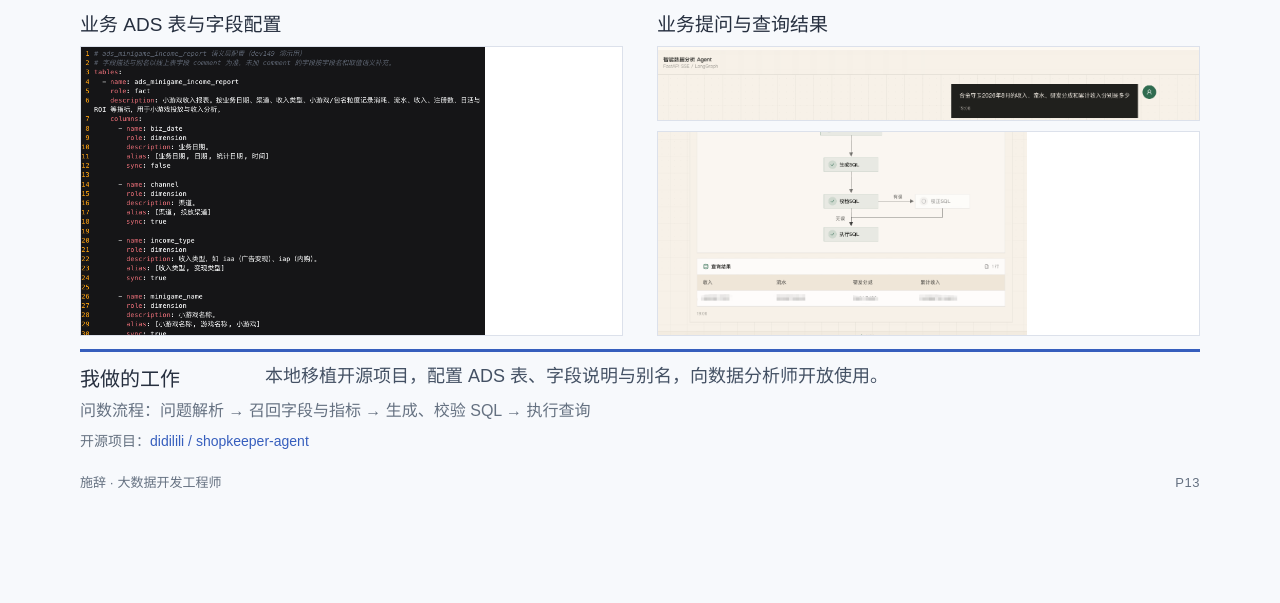
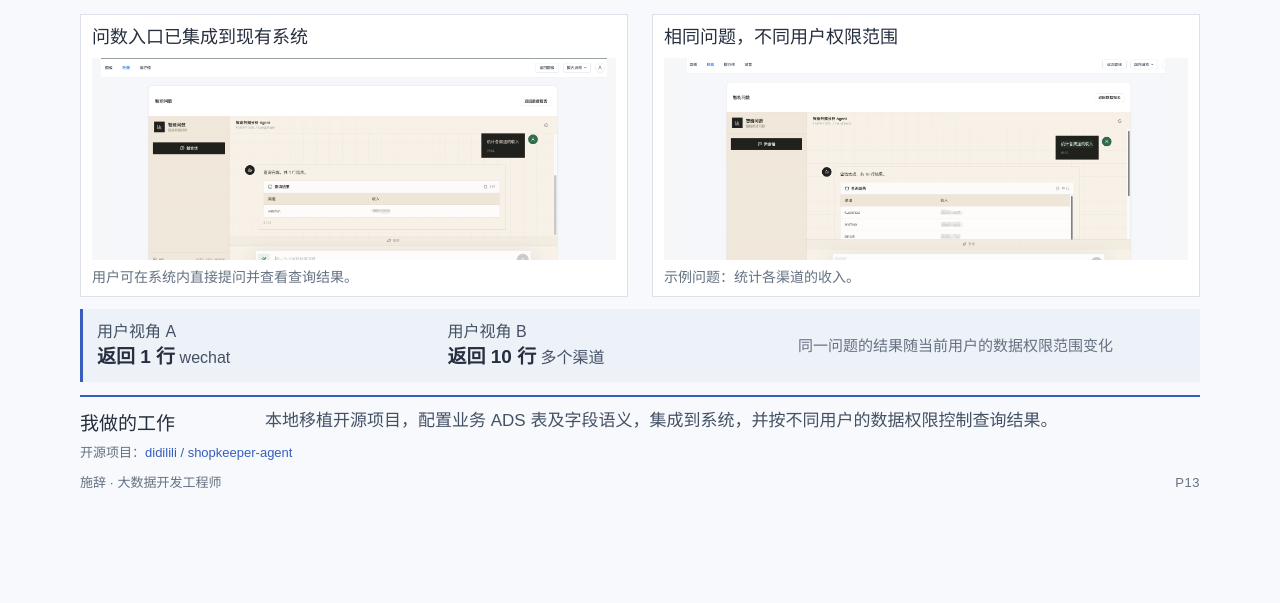
Before and after one commit to scccy/shici-data-portfolio, a plain HTML site: page site/html/p13.html in a window 1280 px wide. Shown: the part 197-800 px from the top of the page. Drawn offline with Linux system fonts and the light colour scheme.

Commit message:
Update ask-data integration and permission example

```diff
--- a/site/html/p13.html
+++ b/site/html/p13.html
@@ -1,28 +1,33 @@
 <!doctype html>
 <html lang="zh-CN"><head><meta charset="utf-8"><meta name="viewport" content="width=1280">
-<title>P13 · 智能问数：开源项目本地移植</title><link rel="stylesheet" href="../assets/interview-v2.css?v=slate-20261116-4">
+<title>P13 · 智能问数：系统集成与数据权限</title><link rel="stylesheet" href="../assets/interview-v2.css?v=slate-20261116-4">
 <style>
 .ask-lede{font-size:19px;color:var(--muted);line-height:1.55;margin-top:10px}
-.ask-images{display:grid;grid-template-columns:1fr 1fr;gap:34px;margin-top:15px}
-.ask-images figure{margin:0;min-width:0}
-.ask-images h2{font-size:19px;font-weight:500;line-height:1.4;margin-bottom:8px}
-.ask-images img{display:block;width:100%;object-position:top left;background:#fff;border:1px solid var(--line)}
-.ask-config{height:290px;object-fit:contain}
-.ask-question{height:75px;object-fit:cover}
-.ask-result{height:205px;object-fit:contain;margin-top:10px}
-.ask-work{display:grid;grid-template-columns:165px 1fr;gap:20px;margin-top:13px;padding-top:11px;border-top:3px solid var(--teal)}
-.ask-work h2{font-size:20px;font-weight:500}.ask-work p{font-size:18px;line-height:1.5;color:var(--body)}
-.ask-flow{font-size:16px;color:var(--muted);line-height:1.5;margin-top:7px}
-.ask-source{font-size:14px;color:var(--muted);margin-top:7px}.ask-source a{color:var(--teal);text-decoration:none}
-</style></head><body><main class="slide" aria-label="智能问数：开源项目本地移植">
-<p class="eyebrow">项目一 / 智能问数</p><h1 class="slide-title">智能问数：开源项目本地移植</h1>
-<p class="ask-lede">结合业务 ADS 表，让数据分析师通过自然语言查询指标。</p>
+.ask-images{display:grid;grid-template-columns:1fr 1fr;gap:24px;margin-top:17px}
+.ask-images figure{margin:0;min-width:0;border:1px solid var(--line);background:#fff;padding:10px 11px 9px}
+.ask-images h2{font-size:18px;font-weight:500;line-height:1.4;margin-bottom:8px}
+.ask-images img{display:block;width:100%;height:202px;object-fit:contain;object-position:center;background:#f6f7f9}
+.ask-images figcaption{font-size:14px;line-height:1.45;color:var(--muted);margin-top:7px}
+.ask-scope{display:grid;grid-template-columns:1fr 1fr 1.15fr;gap:13px;margin-top:12px;padding:11px 14px;background:#edf1f8;border-left:3px solid var(--teal);align-items:center}
+.ask-scope div{font-size:16px;line-height:1.45;color:var(--body)}
+.ask-scope strong{font-size:19px;font-weight:600;color:var(--ink)}
+.ask-scope p{font-size:15px;line-height:1.45;color:var(--muted)}
+.ask-work{display:grid;grid-template-columns:165px 1fr;gap:20px;margin-top:13px;padding-top:11px;border-top:2px solid var(--teal)}
+.ask-work h2{font-size:19px;font-weight:500}.ask-work p{font-size:17px;line-height:1.5;color:var(--body)}
+.ask-source{font-size:13px;color:var(--muted);margin-top:7px}.ask-source a{color:var(--teal);text-decoration:none}
+</style></head><body><main class="slide" aria-label="智能问数：系统集成与数据权限">
+<p class="eyebrow">项目一 / 智能问数</p><h1 class="slide-title">智能问数：系统集成与数据权限</h1>
+<p class="ask-lede">基于 shopkeeper-agent 本地移植，问数功能已集成到数据系统，并按用户数据权限控制查询范围。</p>
 <div class="ask-images">
-  <figure><h2>业务 ADS 表与字段配置</h2><img class="ask-config" src="../assets/img/project-one/ask-data-config.png" alt="智能问数业务 ADS 表配置，包含字段说明与业务别名"></figure>
-  <figure><h2>业务提问与查询结果</h2><img class="ask-question" src="../assets/img/project-one/ask-data-retrieval.png" alt="智能问数业务提问局部"><img class="ask-result" src="../assets/img/project-one/ask-data-result.png" alt="智能问数示例：SQL 校验、执行与查询结果"></figure>
+  <figure><h2>问数入口已集成到现有系统</h2><img src="../assets/img/project-one/ask-data-integrated.png" alt="集成在现有数据分析系统中的智能问数界面"><figcaption>用户可在系统内直接提问并查看查询结果。</figcaption></figure>
+  <figure><h2>相同问题，不同用户权限范围</h2><img src="../assets/img/project-one/ask-data-user-scope.png" alt="相同问数问题在用户权限范围不同的情况下返回多行结果"><figcaption>示例问题：统计各渠道的收入。</figcaption></figure>
 </div>
-<div class="ask-work"><h2>我做的工作</h2><p>本地移植开源项目，配置 ADS 表、字段说明与别名，向数据分析师开放使用。</p></div>
-<p class="ask-flow">问数流程：问题解析 → 召回字段与指标 → 生成、校验 SQL → 执行查询</p>
+<div class="ask-scope" aria-label="按用户权限控制返回数据">
+  <div>用户视角 A<br><strong>返回 1 行</strong> <span>wechat</span></div>
+  <div>用户视角 B<br><strong>返回 10 行</strong> <span>多个渠道</span></div>
+  <p>同一问题的结果随当前用户的数据权限范围变化</p>
+</div>
+<div class="ask-work"><h2>我做的工作</h2><p>本地移植开源项目，配置业务 ADS 表及字段语义，集成到系统，并按不同用户的数据权限控制查询结果。</p></div>
 <p class="ask-source">开源项目：<a href="https://github.com/didilili/shopkeeper-agent">didilili / shopkeeper-agent</a></p>
 <footer class="footer"><span>施辞 · 大数据开发工程师</span><span class="footer-page">P13</span></footer>
 </main></body></html>
```
Also changed, not shown: site/html/p14.html (+2 -2 lines), site/assets/img/project-one/ask-data-integrated.png (added), site/assets/img/project-one/ask-data-user-scope.png (added).
